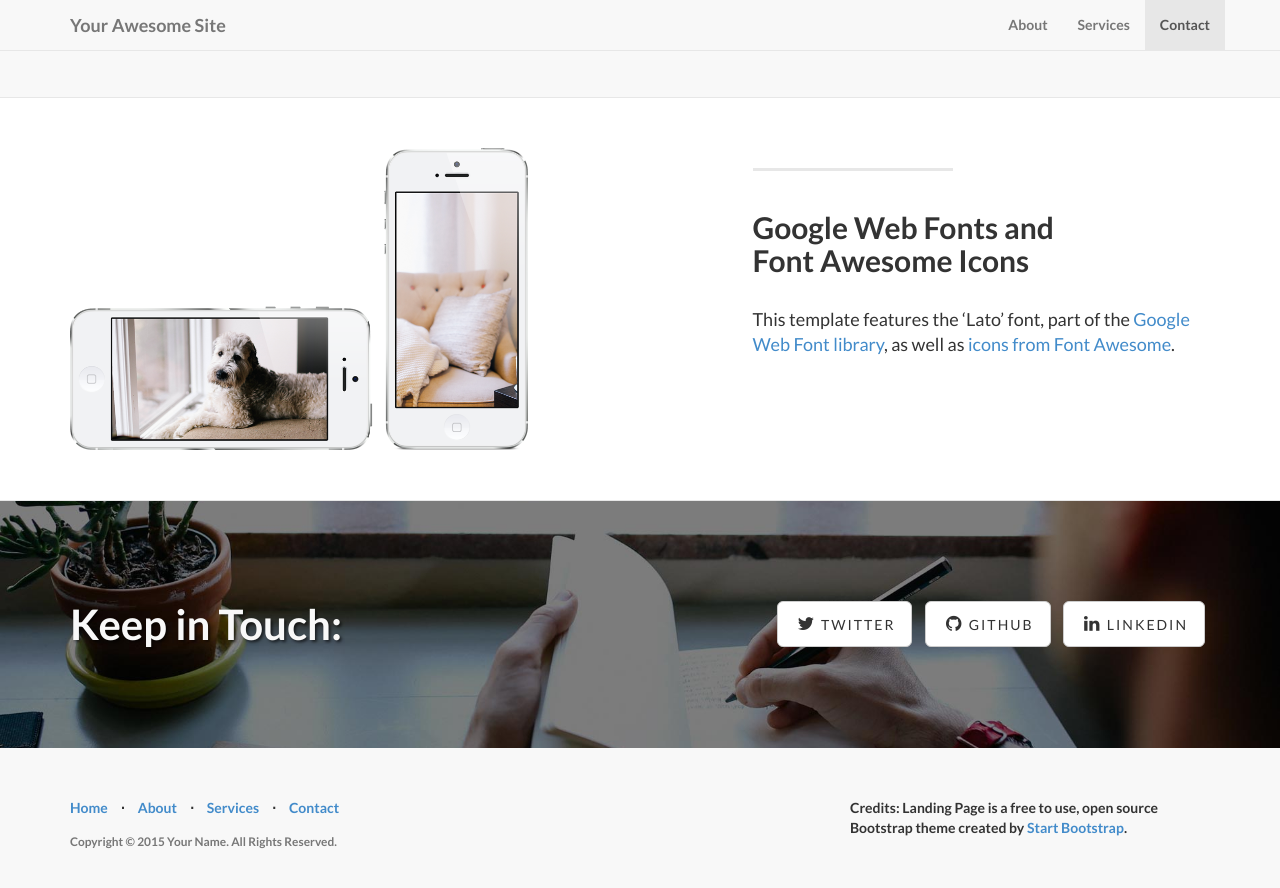
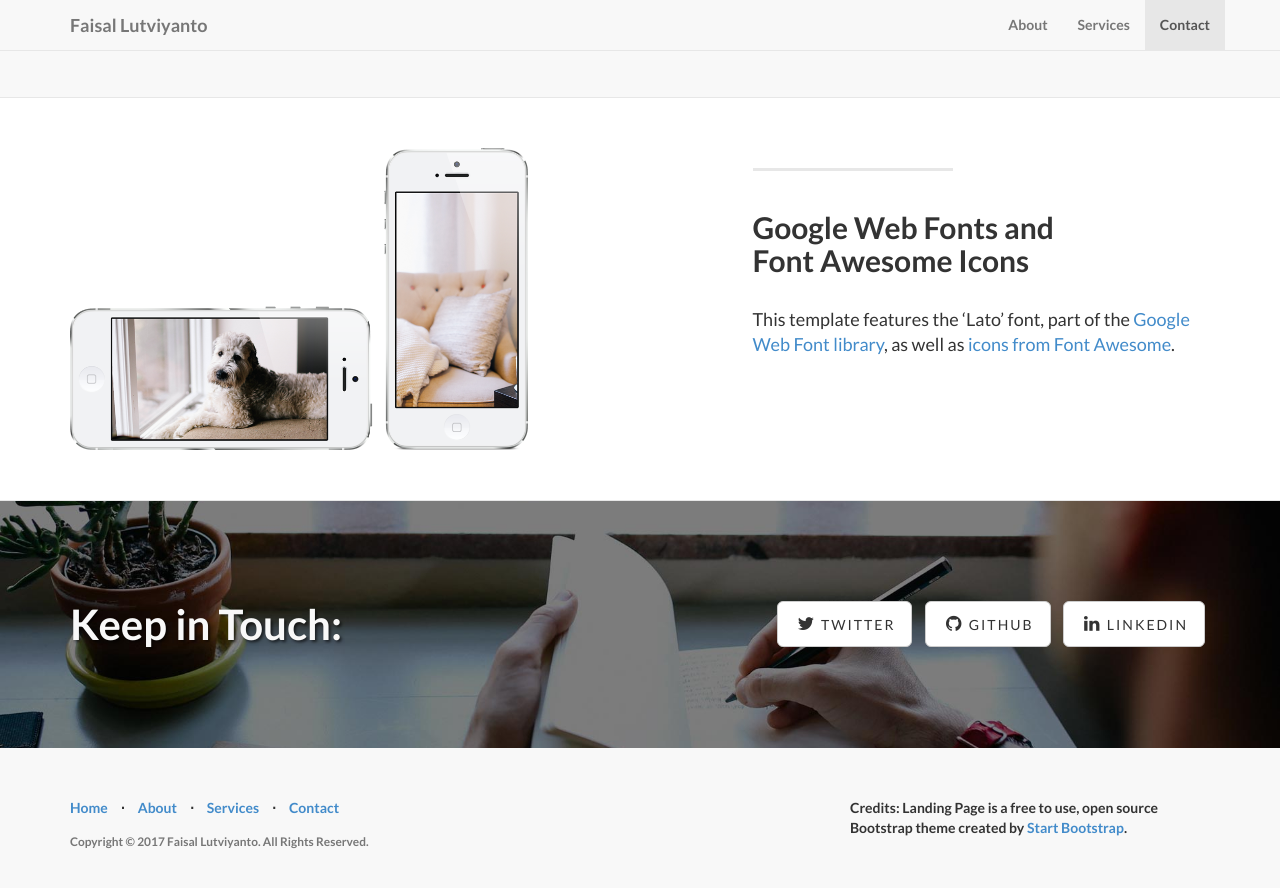
Before and after one commit to faizallutviyanto/faisallutviyanto.github.io, a Jekyll site: the page built from index.html, in a window 1280 px wide and 900 px high, scrolled down 1902 px. Shown: the top 888 px of the window. Built offline with Jekyll 4.4.1, drawn with Linux system fonts in a browser that asks for light colours; nearby versions of some CDN libraries; library files that are not in the unit come from our copies.

Commit message:
Update _config.yml

```diff
--- a/_config.yml
+++ b/_config.yml
@@ -2,15 +2,15 @@
 #      Main Configs       #
 # ----------------------- #
 
-url: http://yoursite.com
-title: Your Awesome Site
-email: your-email@domain.com
-author: Your Name
-description: > # "Write an awesome description for your new site here.
+url: http://faisallutviyanto.github.io
+title: Faisal Lutviyanto
+email: faiszallutviyanto@gmail.com
+author: Faisal Lutviyanto
+description: > # "Berbagi ilmu.
   You can edit this line in _config.yml. It will appear in your document
   head meta (for Google search results) and in your feed.xml site
   description.
-copyright: 'Copyright &copy; 2015 Your Name. All Rights Reserved.'
+copyright: 'Copyright &copy; 2017 Faisal Lutviyanto. All Rights Reserved.'
 credits: 'Credits: Landing Page is a free to use, open source Bootstrap theme created by <a href="http://startbootstrap.com/">Start Bootstrap</a>.'
 
 # ----------------------- #
```
